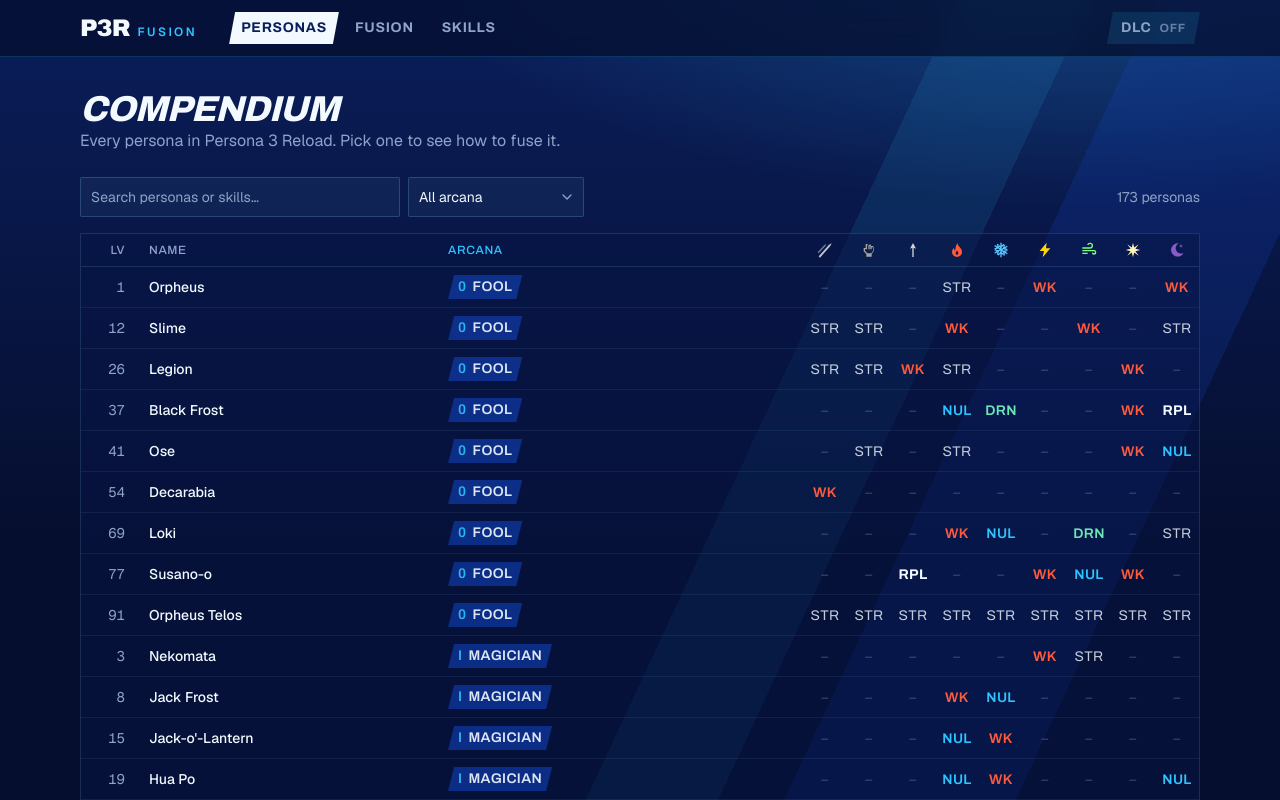
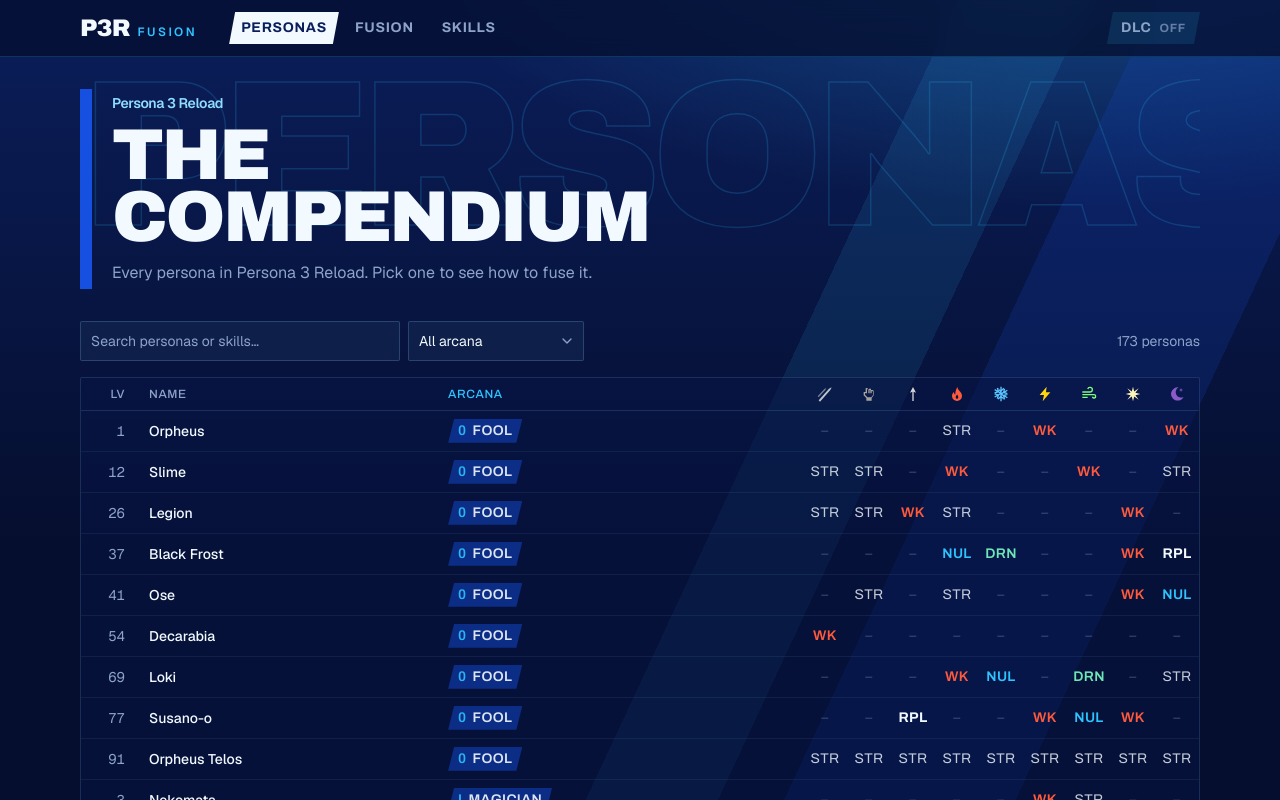
Before and after one commit to M4c-beth/persona3_fusion, a Next.js app: page / in a window 1280 px wide. Shown: the top 800 px of the page. Built offline with nearby package versions, Linux system fonts and the light colour scheme.

Commit message:
Use title card on compendium

```diff
--- a/src/app/page.tsx
+++ b/src/app/page.tsx
@@ -1,12 +1,12 @@
+import { PageHeader } from "@/components/features/PageHeader";
 import { PersonaTable } from "@/components/features/PersonaTable";
 
 export default function PersonasPage() {
   return (
     <div className="space-y-6">
-      <header>
-        <h1 className="font-heading text-4xl font-extrabold uppercase italic tracking-tight">Compendium</h1>
-        <p className="text-muted-foreground">Every persona in Persona 3 Reload. Pick one to see how to fuse it.</p>
-      </header>
+      <PageHeader title="The Compendium" backdrop="Personas">
+        Every persona in Persona 3 Reload. Pick one to see how to fuse it.
+      </PageHeader>
       <PersonaTable />
     </div>
   );
```
